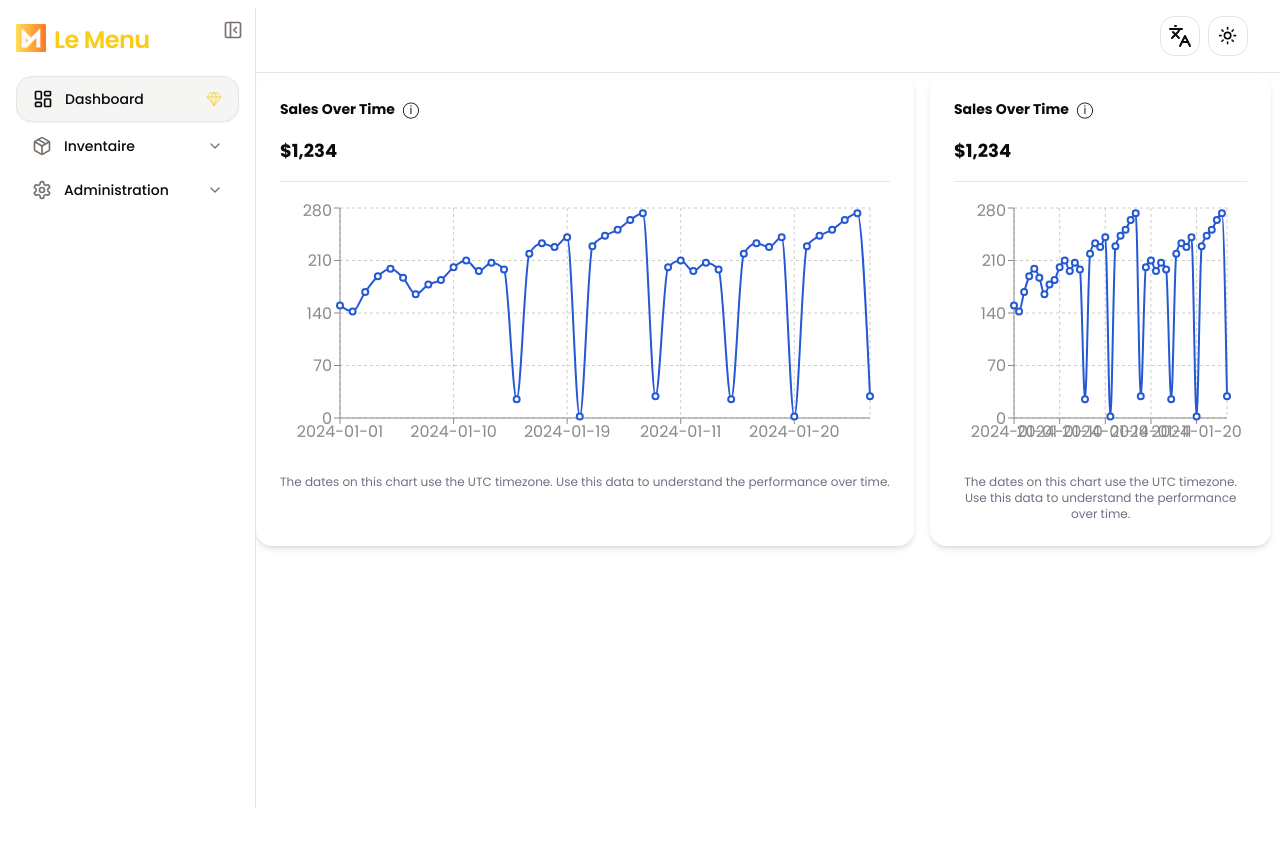
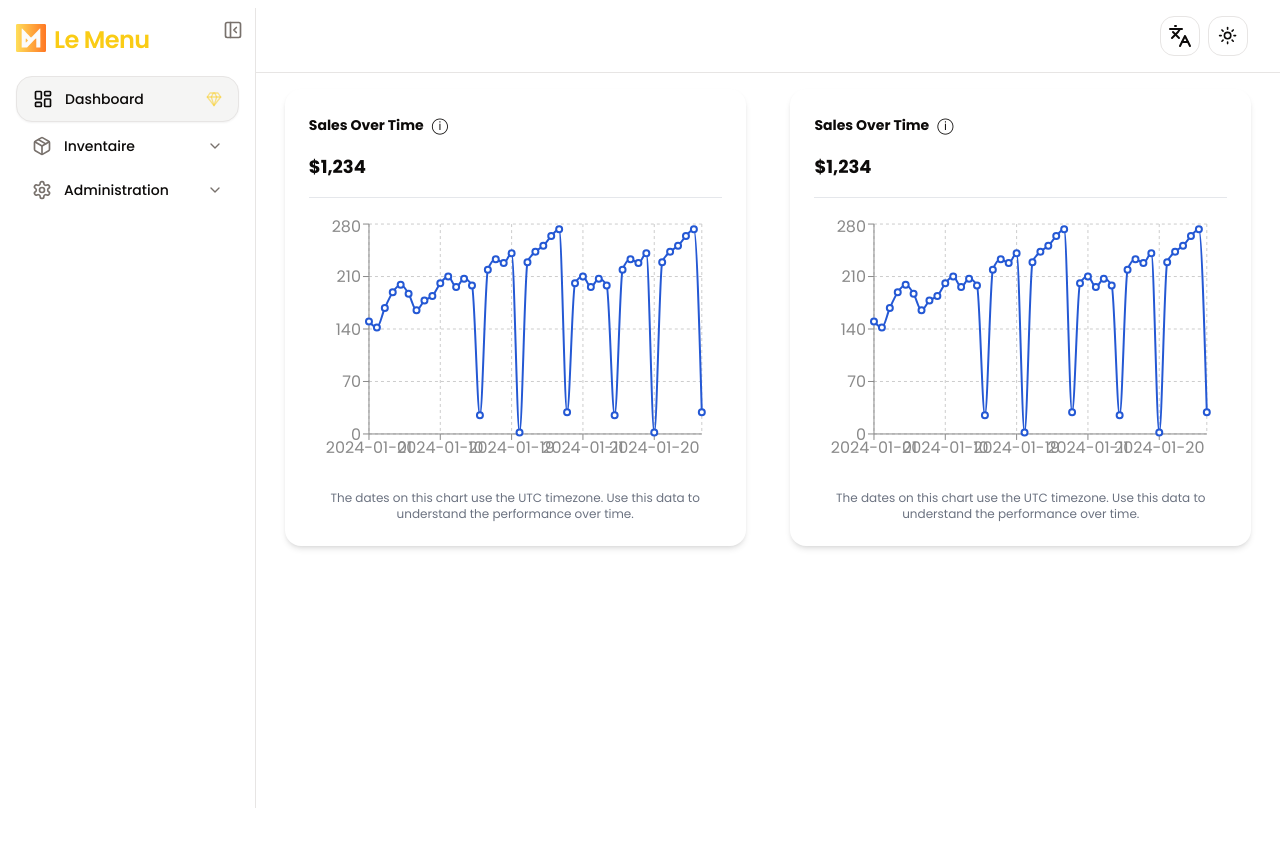
Before and after one commit to RedouaneKhlifah/dashboard_starter_frontend-, a Next.js app: page /en/dashboard in a window 1280 px wide. Shown: the top 846 px of the page. Built offline with nearby package versions, Linux system fonts and the light colour scheme.

Commit message:
fix small styling

```diff
--- a/app/[lang]/dashboard/page.tsx
+++ b/app/[lang]/dashboard/page.tsx
@@ -59,14 +59,16 @@ export default async function HowItWorksPage({ params }: Props) {
   ];
   return (
     <DashboardLayout lang={params.lang} translation={translation}>
-      <div className="flex gap-4">
+      <div className="flex justify-evenly pt-4 gap-4">
+        <div className="w-[45%]">
           <LineChart
             data={data}
             label="Sales Over Time"
             infoTooltipLabel="Shows daily sales trends"
             metricTotal="$1,234"
           />
-        <div className="w-1/3">
+        </div>
+        <div className="w-[45%]">
           <LineChart
             data={data}
             label="Sales Over Time"
```
Lines whose indentation alone changed are shown as unchanged.
